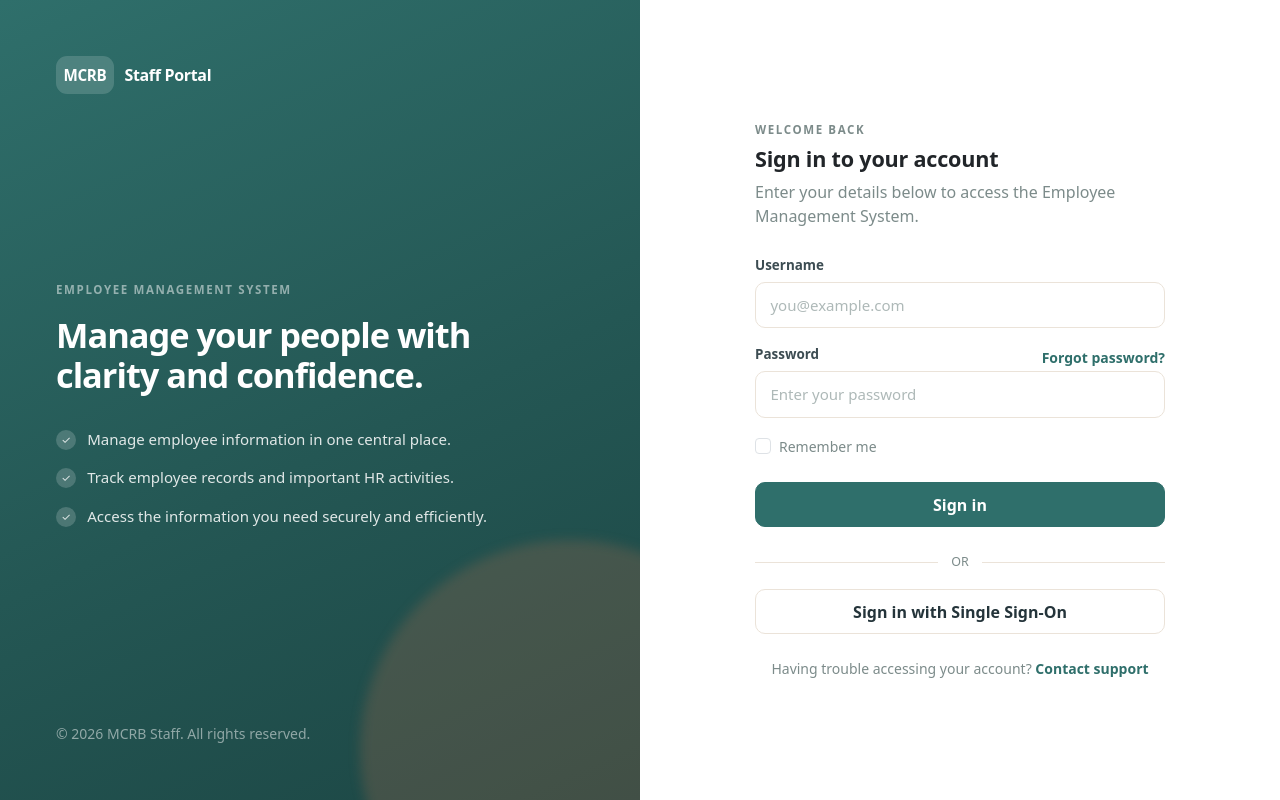
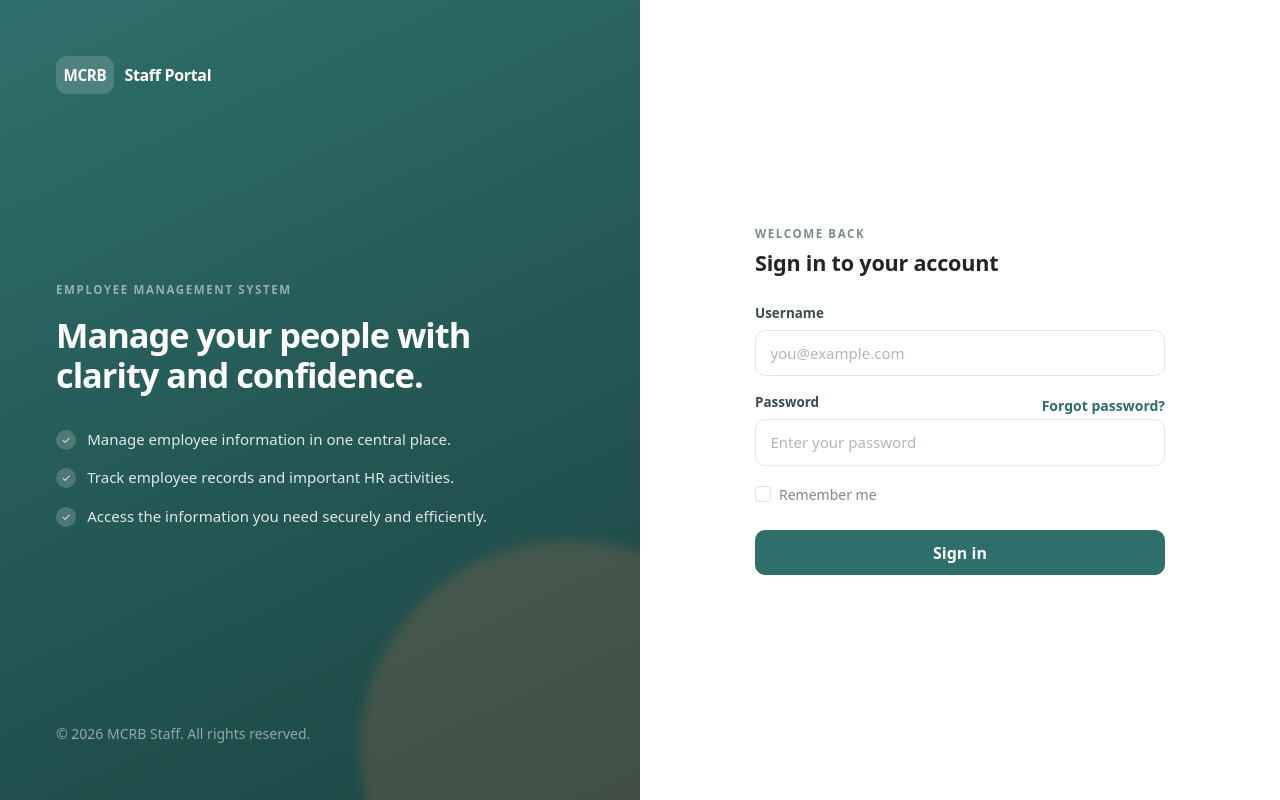
Before and after one commit to LeoAmby/MCRB-Staff-Portal, an Angular app: page /login in a window 1280 px wide. Built offline with nearby package versions, Linux system fonts and the light colour scheme.

Commit message:
login ui modification

```diff
--- a/src/app/pages/login/login.html
+++ b/src/app/pages/login/login.html
@@ -92,10 +92,6 @@
               <h2 class="section-title mb-2">
                 Sign in to your account
               </h2>
-
-              <p class="text-muted-soft mb-0">
-                Enter your details below to access the Employee Management System.
-              </p>
             </div>
 
 
@@ -165,31 +161,6 @@
               </button>
 
             </form>
-
-
-            <!-- Optional Divider -->
-            <div class="auth-divider">
-              OR
-            </div>
-
-
-            <!-- Optional Alternative Button -->
-            <button
-              type="button"
-              class="btn btn-bhr-ghost w-100"
-            >
-              Sign in with Single Sign-On
-            </button>
-
-
-            <!-- Footer -->
-            <p class="text-center text-muted-soft small mt-4 mb-0">
-              Having trouble accessing your account?
-              <a href="#" class="link-bhr">
-                Contact support
-              </a>
-            </p>
-
           </div>
 
         </div>
```
